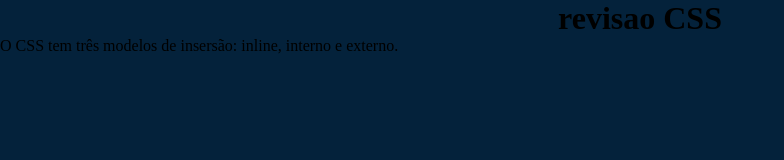
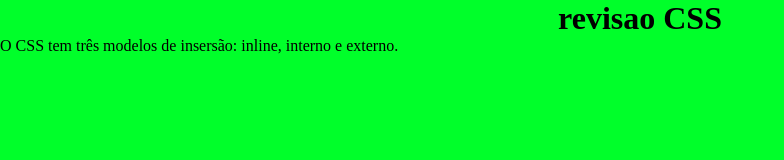
Before and after one commit to yoshwant/revis-oCSS, a plain HTML site: page index.html in a window 1280 px wide. Shown: the whole page, without its empty margins (0-784 px from the left). Drawn offline with Linux system fonts and the light colour scheme.

Commit message:
qualquer coisa

```diff
--- a/index.html
+++ b/index.html
@@ -11,7 +11,7 @@
         }
 
         body{
-            background-color:rgb(4, 34, 59)
+            background-color:rgb(0, 255, 42)
         }
         h1{
             text-align: center;
```
